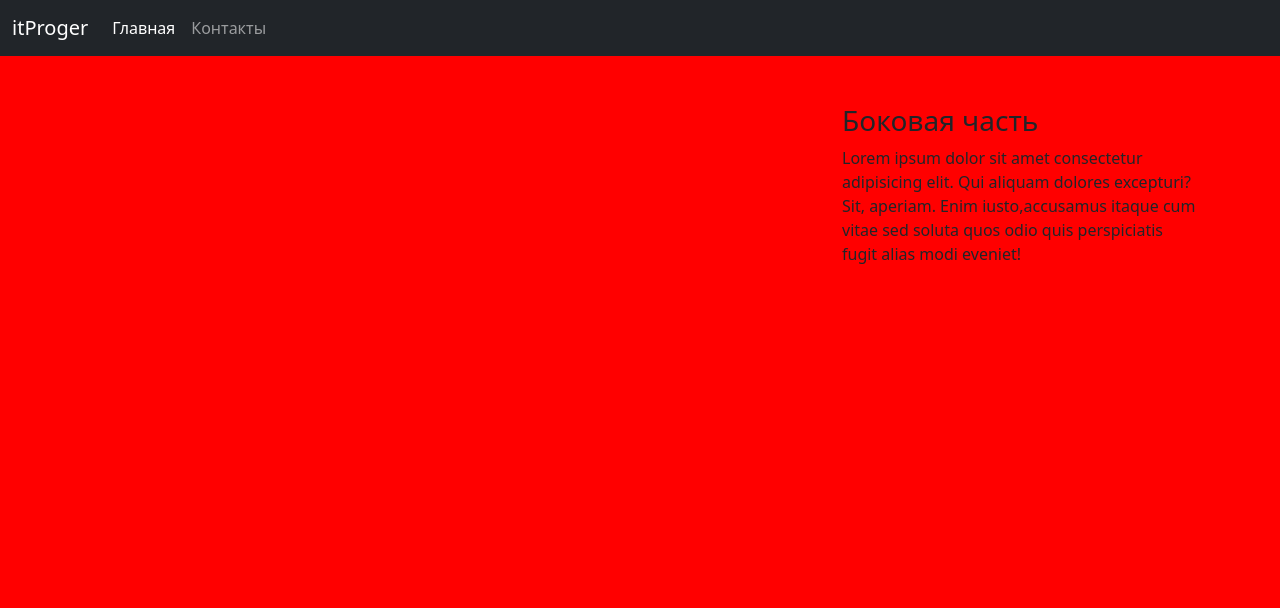
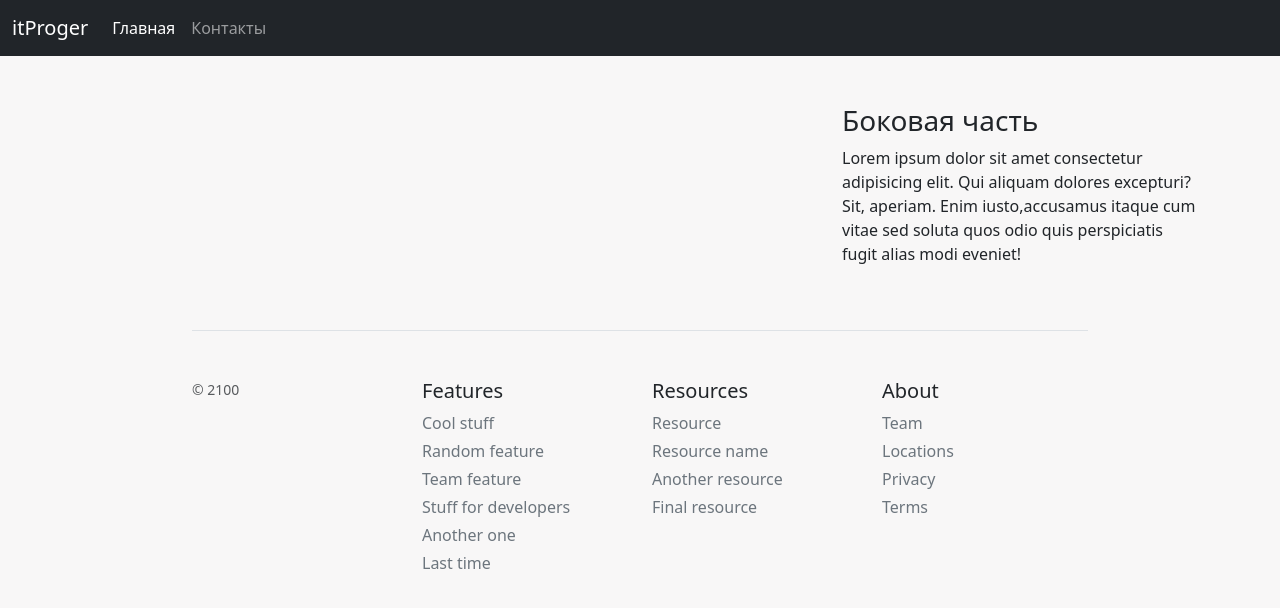
Before and after one commit to InsPekToP/15_module_lessons, a Django app: template 15main5_1/itProger/blog/templates/blog/base.html in a window 1280 px wide. Shown: the top 608 px of the page. Run offline with Django 3.2, Linux system fonts and the light colour scheme; the template is opened without the code that fills it, so the values that code supplies are empty.

Commit message:
дописал лекцию

```diff
--- a/15main5_1/instruction.py
+++ b/15main5_1/instruction.py
@@ -67,4 +67,6 @@
 #далее <link rel="stylesheet" href="{% static 'blog/main.css' %"> ---указываем что мы подключаем
 #статические файлы(static),представляем что мы находимся в папке static и указываем путь blog/main.css'
 
-49.21
+#на сайте https://getbootstrap.com/docs/5.3/examples/pricing/
+#копируем футер и вставляем в base.html
+#и удалили тег img, т.к. его у нас нет в проекте
--- a/15main5_1/itProger/blog/static/blog/main.css
+++ b/15main5_1/itProger/blog/static/blog/main.css
@@ -1,3 +1,13 @@
 body{
-    background: red;
+    background: #f8f7f7;
 }
+
+.alert-light{
+    border-color: #bfbfbf;
+}
+
+/* сейчас футер растянут,делаем по центру */
+footer{
+    width: 70%;
+    margin-left: 15%;
+}
--- a/15main5_1/itProger/blog/templates/blog/base.html
+++ b/15main5_1/itProger/blog/templates/blog/base.html
@@ -65,10 +65,44 @@
     <!-- а в home2.html меняем местами эти новости -->
                   {% block aside_block %}
                   {% endblock %}
-
             </aside>
         </div>
-
     </div>
+    <footer class="pt-4 my-md-5 pt-md-5 border-top">
+      <div class="row">
+        <div class="col-12 col-md">
+          <small class="d-block mb-3 text-body-secondary">© 2100</small>
+        </div>
+        <div class="col-6 col-md">
+          <h5>Features</h5>
+          <ul class="list-unstyled text-small">
+            <li class="mb-1"><a class="link-secondary text-decoration-none" href="#">Cool stuff</a></li>
+            <li class="mb-1"><a class="link-secondary text-decoration-none" href="#">Random feature</a></li>
+            <li class="mb-1"><a class="link-secondary text-decoration-none" href="#">Team feature</a></li>
+            <li class="mb-1"><a class="link-secondary text-decoration-none" href="#">Stuff for developers</a></li>
+            <li class="mb-1"><a class="link-secondary text-decoration-none" href="#">Another one</a></li>
+            <li class="mb-1"><a class="link-secondary text-decoration-none" href="#">Last time</a></li>
+          </ul>
+        </div>
+        <div class="col-6 col-md">
+          <h5>Resources</h5>
+          <ul class="list-unstyled text-small">
+            <li class="mb-1"><a class="link-secondary text-decoration-none" href="#">Resource</a></li>
+            <li class="mb-1"><a class="link-secondary text-decoration-none" href="#">Resource name</a></li>
+            <li class="mb-1"><a class="link-secondary text-decoration-none" href="#">Another resource</a></li>
+            <li class="mb-1"><a class="link-secondary text-decoration-none" href="#">Final resource</a></li>
+          </ul>
+        </div>
+        <div class="col-6 col-md">
+          <h5>About</h5>
+          <ul class="list-unstyled text-small">
+            <li class="mb-1"><a class="link-secondary text-decoration-none" href="#">Team</a></li>
+            <li class="mb-1"><a class="link-secondary text-decoration-none" href="#">Locations</a></li>
+            <li class="mb-1"><a class="link-secondary text-decoration-none" href="#">Privacy</a></li>
+            <li class="mb-1"><a class="link-secondary text-decoration-none" href="#">Terms</a></li>
+          </ul>
+        </div>
+      </div>
+    </footer>
 </body>
 </html>
```
Also changed, not shown: 15main5_1/itProger/blog/templates/blog/home2.html (+6 -4 lines).
